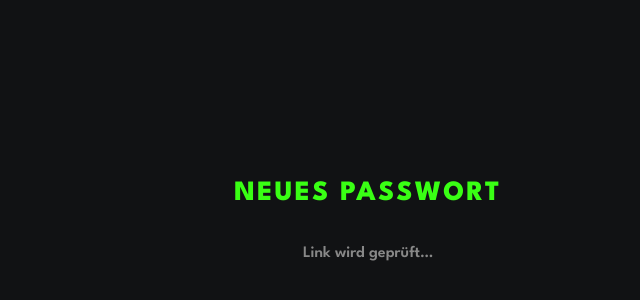
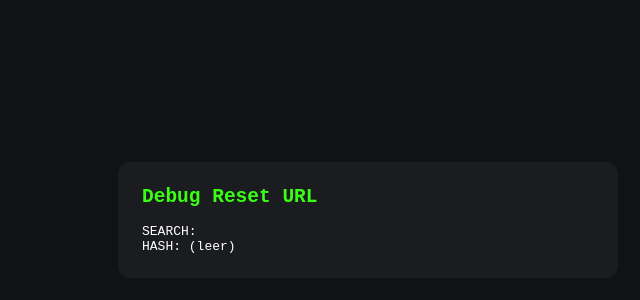
Before and after one commit to PingPongLounge/pingponglounge-player, a Next.js app: page /auth/reset in a window 1280 px wide. Shown: the part 180-480 px from the top of the page, without its empty margins (272-912 px from the left). Built offline with nearby package versions, Linux system fonts and the light colour scheme; no server answers.

Commit message:
debug: reset URL anzeigen

```diff
--- a/app/auth/reset/page.tsx
+++ b/app/auth/reset/page.tsx
@@ -3,16 +3,9 @@ import { useEffect, useState } from "react"
 import { createBrowserClient } from "@supabase/ssr"
 import { useRouter } from "next/navigation"
 
-const G = "#39FF14"
-const BG = "#111214"
-
 export default function ResetPage() {
   const router = useRouter()
-  const [password, setPassword] = useState("")
-  const [confirm, setConfirm] = useState("")
-  const [loading, setLoading] = useState(false)
-  const [status, setStatus] = useState<"waiting" | "ready" | "done" | "error">("waiting")
-  const [msg, setMsg] = useState("")
+  const [debugInfo, setDebugInfo] = useState("")
 
   const supabase = createBrowserClient(
     process.env.NEXT_PUBLIC_SUPABASE_URL!,
@@ -20,122 +13,21 @@ export default function ResetPage() {
   )
 
   useEffect(() => {
-    // Implicit flow: Supabase liest Hash automatisch + feuert PASSWORD_RECOVERY
-    const { data: { subscription } } = supabase.auth.onAuthStateChange(
-      async (event, session) => {
-        if (event === "PASSWORD_RECOVERY") {
-          setStatus("ready")
-        } else if (event === "SIGNED_IN" && session) {
-          // PKCE / OTP flow: Session bereits gesetzt durch Callback
-          setStatus("ready")
-        }
-      }
-    )
-
-    // Fallback: aktuelle Session prüfen (OTP/PKCE via Callback)
-    supabase.auth.getSession().then(({ data: { session } }) => {
-      if (session) setStatus("ready")
-    })
-
-    // Fallback: token_hash direkt in URL (falls Callback nicht genutzt)
-    const params = new URLSearchParams(window.location.search)
-    const token_hash = params.get("token_hash")
-    const type = params.get("type")
-    if (token_hash && type === "recovery") {
-      supabase.auth.verifyOtp({ token_hash, type: "recovery" }).then(({ error }) => {
-        if (!error) setStatus("ready")
-        else setMsg("Link ungültig oder abgelaufen.")
-      })
-    }
-
-    return () => subscription.unsubscribe()
+    const info = [
+      "SEARCH: " + window.location.search,
+      "HASH: " + (window.location.hash ? window.location.hash.substring(0, 60) + "..." : "(leer)"),
+    ].join("\n")
+    setDebugInfo(info)
   }, [])
 
-  async function handleReset(e: React.FormEvent) {
-    e.preventDefault()
-    if (password !== confirm) { setMsg("Passwörter stimmen nicht überein."); return }
-    if (password.length < 6) { setMsg("Mindestens 6 Zeichen."); return }
-    setLoading(true)
-    const { error } = await supabase.auth.updateUser({ password })
-    setLoading(false)
-    if (error) { setMsg(error.message); return }
-    setStatus("done")
-    setTimeout(() => router.push("/dashboard"), 2000)
-  }
-
-  const btn: React.CSSProperties = {
-    border: "2px solid transparent",
-    background: loading
-      ? "linear-gradient(#111214, #111214) padding-box, linear-gradient(135deg, #26282E 0%, #26282E 100%) border-box"
-      : "linear-gradient(#111214, #111214) padding-box, linear-gradient(135deg, #39FF14 0%, #00E5FF 100%) border-box",
-    borderRadius: 10,
-    padding: "14px",
-    fontSize: "14px",
-    fontWeight: 700,
-    cursor: "pointer",
-    color: loading ? "#6B6E7A" : G,
-    textTransform: "uppercase" as const,
-    letterSpacing: "0.06em",
-    width: "100%",
-    fontFamily: "'League Spartan', system-ui, sans-serif",
-  }
-
   return (
-    <div style={{ minHeight: "100vh", background: BG, display: "flex", alignItems: "center",
-      justifyContent: "center", padding: 20, fontFamily: "'League Spartan', system-ui, sans-serif" }}>
-      <div style={{ width: "100%", maxWidth: 400 }}>
-        <h1 style={{ color: G, fontSize: 28, fontWeight: 800, marginBottom: 8,
-          textTransform: "uppercase", letterSpacing: "0.08em", textAlign: "center" }}>
-          Neues Passwort
-        </h1>
-
-        {status === "waiting" && (
-          <p style={{ color: "#888", textAlign: "center", marginTop: 40 }}>
-            Link wird geprüft…
-          </p>
-        )}
-
-        {status === "ready" && (
-          <form onSubmit={handleReset} style={{ display: "flex", flexDirection: "column", gap: 12, marginTop: 32 }}>
-            <input
-              type="password"
-              placeholder="Neues Passwort"
-              value={password}
-              onChange={e => setPassword(e.target.value)}
-              style={{ background: "#1A1C1F", border: "1px solid #26282E", borderRadius: 10,
-                padding: "14px 16px", color: "#fff", fontSize: 15, outline: "none",
-                fontFamily: "'League Spartan', system-ui, sans-serif" }}
-            />
-            <input
-              type="password"
-              placeholder="Passwort bestätigen"
-              value={confirm}
-              onChange={e => setConfirm(e.target.value)}
-              style={{ background: "#1A1C1F", border: "1px solid #26282E", borderRadius: 10,
-                padding: "14px 16px", color: "#fff", fontSize: 15, outline: "none",
-                fontFamily: "'League Spartan', system-ui, sans-serif" }}
-            />
-            {msg && <p style={{ color: "#FF6B6B", fontSize: 13, textAlign: "center" }}>{msg}</p>}
-            <button type="submit" disabled={loading} style={btn}>
-              {loading ? "Speichern…" : "Passwort speichern"}
-            </button>
-          </form>
-        )}
-
-        {status === "done" && (
-          <p style={{ color: G, textAlign: "center", marginTop: 40, fontSize: 16 }}>
-            ✓ Passwort geändert — weiterleitung…
-          </p>
-        )}
-
-        {msg && status === "waiting" && (
-          <div style={{ textAlign: "center", marginTop: 40 }}>
-            <p style={{ color: "#FF6B6B", marginBottom: 16 }}>{msg}</p>
-            <button onClick={() => router.push("/login")} style={btn}>
-              Zurück zum Login
-            </button>
-          </div>
-        )}
+    <div style={{ minHeight: "100vh", background: "#111214", display: "flex", alignItems: "center",
+      justifyContent: "center", padding: 20, fontFamily: "monospace" }}>
+      <div style={{ width: "100%", maxWidth: 500, background: "#1A1C1F", borderRadius: 12, padding: 24 }}>
+        <h2 style={{ color: "#39FF14", marginBottom: 16 }}>Debug Reset URL</h2>
+        <pre style={{ color: "#fff", fontSize: 13, whiteSpace: "pre-wrap", wordBreak: "break-all" }}>
+          {debugInfo || "Lädt…"}
+        </pre>
       </div>
     </div>
   )
```
